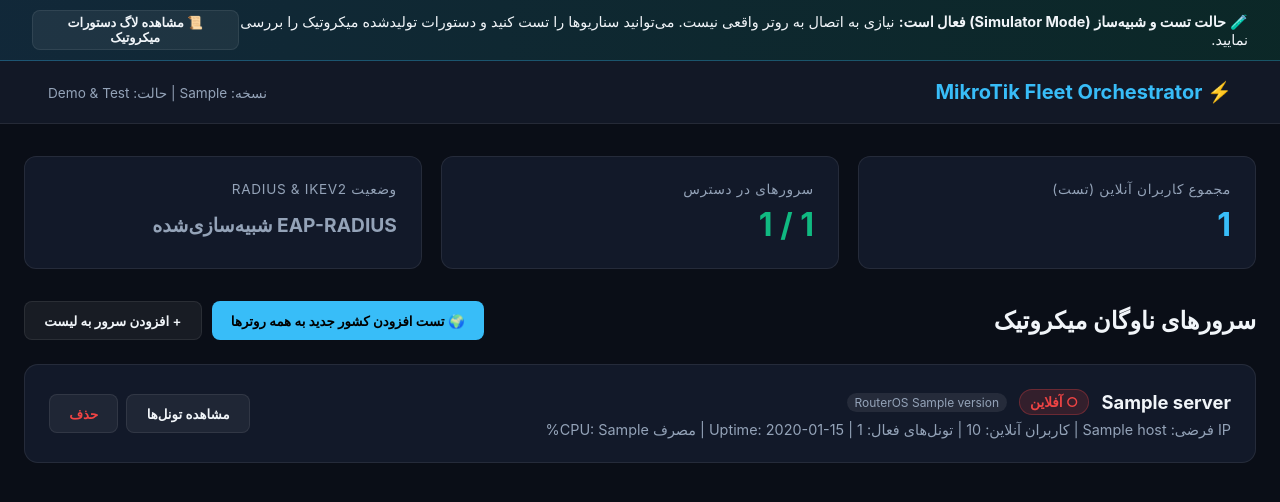
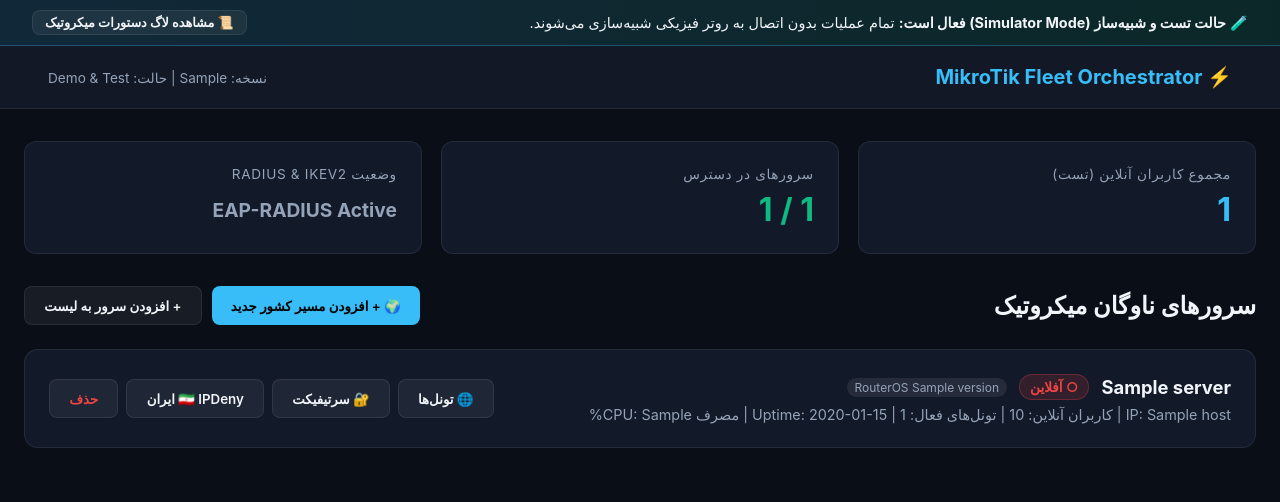
Before and after one commit to alirezamshk/mikrotik-orchestrator, a FastAPI app: template app/web/templates/dashboard.html in a window 1280 px wide. Shown: the top 502 px of the page. Run offline with FastAPI, Linux system fonts and the light colour scheme; the template is opened without the code that fills it: most values are stand-ins (such as "Sample title", 1, 10 or a date in 2020).

Commit message:
feat: add Certificate Manager (Self-Signed & Custom Upload), Iran IPDeny auto-sync, and target server selector

```diff
--- a/app/main.py
+++ b/app/main.py
@@ -102,3 +102,29 @@ async def delete_destination(server_id: str, name: str):
 @app.get("/api/commands-log")
 async def get_commands_log():
     return RouterOSClient.get_command_logs()
+
+from app.models.certificate import GenerateCertRequest, UploadCertRequest
+
+@app.post("/api/servers/{server_id}/certificates/generate")
+async def generate_certificate(server_id: str, req: GenerateCertRequest):
+    server = fleet_service.get_server(server_id)
+    if not server:
+        raise HTTPException(status_code=404, detail="Server not found")
+    with RouterOSClient(server.host, server.username, server.password, server.api_port, server.use_ssl, server_id=server.id) as client:
+        return client.generate_self_signed_cert(cert_name=req.cert_name, common_name=req.common_name, days=req.days_valid)
+
+@app.post("/api/servers/{server_id}/certificates/upload")
+async def upload_certificate(server_id: str, req: UploadCertRequest):
+    server = fleet_service.get_server(server_id)
+    if not server:
+        raise HTTPException(status_code=404, detail="Server not found")
+    with RouterOSClient(server.host, server.username, server.password, server.api_port, server.use_ssl, server_id=server.id) as client:
+        return client.upload_and_import_cert(cert_name=req.cert_name, cert_content=req.cert_content, key_content=req.key_content)
+
+@app.post("/api/servers/{server_id}/sync-iran-ips")
+async def sync_iran_ips(server_id: str):
+    server = fleet_service.get_server(server_id)
+    if not server:
+        raise HTTPException(status_code=404, detail="Server not found")
+    with RouterOSClient(server.host, server.username, server.password, server.api_port, server.use_ssl, server_id=server.id) as client:
+        return client.setup_iran_ipdeny()
--- a/app/web/static/js/app.js
+++ b/app/web/static/js/app.js
@@ -1,4 +1,5 @@
-// Modal handlers
+let currentServerIdForCert = null;
+
 function openModal(id) {
     const el = document.getElementById(id);
     if (el) el.style.display = 'flex';
@@ -9,7 +10,6 @@ function closeModal(id) {
     if (el) el.style.display = 'none';
 }
 
-// Close modal when clicking outside modal-content
 window.onclick = function(event) {
     if (event.target.classList.contains('modal')) {
         event.target.style.display = 'none';
@@ -33,19 +33,15 @@ async function submitServer(e) {
             headers: {'Content-Type': 'application/json'},
             body: JSON.stringify(data)
         });
-        if (res.ok) {
-            window.location.reload();
-        } else {
-            alert('خطا در ثبت سرور');
-        }
-    } catch (err) {
-        alert('خطای ارتباط با سرور: ' + err.message);
-    }
+        if (res.ok) { window.location.reload(); }
+        else { alert('خطا در ثبت سرور'); }
+    } catch (err) { alert('خطا: ' + err.message); }
 }
 
-// Add country destination to all servers
+// Add country destination (to all or specific server)
 async function submitDestination(e) {
     e.preventDefault();
+    const targetServer = document.getElementById('dst_target_server').value;
     const data = {
         name: document.getElementById('dst_name').value.toLowerCase().trim(),
         country_label: document.getElementById('dst_label').value.trim(),
@@ -64,7 +60,12 @@ async function submitDestination(e) {
     closeModal('addDestModal');
 
     try {
-        const res = await fetch('/api/fleet/destinations', {
+        let endpoint = '/api/fleet/destinations';
+        if (targetServer !== 'all') {
+            endpoint = '/api/servers/' + targetServer + '/destinations';
+        }
+
+        const res = await fetch(endpoint, {
             method: 'POST',
             headers: {'Content-Type': 'application/json'},
             body: JSON.stringify(data)
@@ -72,22 +73,97 @@ async function submitDestination(e) {
         const result = await res.json();
 
         let allCmds = [];
-        for (let srv in result) {
-            if (result[srv].result && result[srv].result.generated_commands) {
-                allCmds = result[srv].result.generated_commands;
-                break;
+        if (targetServer === 'all') {
+            for (let srv in result) {
+                if (result[srv].result && result[srv].result.generated_commands) {
+                    allCmds = result[srv].result.generated_commands;
+                    break;
+                }
             }
+            document.getElementById('resultTitle').innerText = '✅ کشور ' + data.country_label + ' به تمام سرورها اضافه شد!';
+        } else {
+            allCmds = result.generated_commands || [];
+            document.getElementById('resultTitle').innerText = '✅ کشور ' + data.country_label + ' به سرور انتخاب‌شده اضافه شد!';
         }
 
-        document.getElementById('resultTitle').innerText = '✅ کشور ' + data.country_label + ' با موفقیت به تمام سرورها اضافه شد!';
         document.getElementById('resultCode').innerText = allCmds.join('\n');
         openModal('resultModal');
-    } catch (err) {
-        alert('خطا در اعمال مقصد: ' + err.message);
-    }
+    } catch (err) { alert('خطا در اعمال مقصد: ' + err.message); }
 }
 
-// View tunnels of a server
+// Certificate Manager Modal & Tabs
+function openCertModal(serverId, serverName) {
+    currentServerIdForCert = serverId;
+    document.getElementById('certServerTitle').innerText = 'مدیریت سرتیفیکت: ' + serverName;
+    switchCertTab('selfSigned');
+    openModal('certModal');
+}
+
+function switchCertTab(tabName) {
+    document.getElementById('tabSelfSigned').style.display = tabName === 'selfSigned' ? 'block' : 'none';
+    document.getElementById('tabUpload').style.display = tabName === 'upload' ? 'block' : 'none';
+    document.getElementById('btnTabSelfSigned').classList.toggle('active', tabName === 'selfSigned');
+    document.getElementById('btnTabUpload').classList.toggle('active', tabName === 'upload');
+}
+
+// Generate Self-Signed on router
+async function submitGenerateCert(e) {
+    e.preventDefault();
+    if (!currentServerIdForCert) return;
+    const data = {
+        cert_name: document.getElementById('gen_cert_name').value.trim(),
+        common_name: document.getElementById('gen_common_name').value.trim(),
+        days_valid: parseInt(document.getElementById('gen_days').value),
+        key_size: 2048
+    };
+    closeModal('certModal');
+    try {
+        const res = await fetch('/api/servers/' + currentServerIdForCert + '/certificates/generate', {
+            method: 'POST',
+            headers: {'Content-Type': 'application/json'},
+            body: JSON.stringify(data)
+        });
+        const result = await res.json();
+        document.getElementById('resultTitle').innerText = '🔐 سرتیفیکت روی میکروتیک تولید شد!';
+        document.getElementById('resultCode').innerText = result.commands ? result.commands.join('\n') : JSON.stringify(result);
+        openModal('resultModal');
+    } catch (err) { alert('خطا: ' + err.message); }
+}
+
+// Upload custom cert
+async function submitUploadCert(e) {
+    e.preventDefault();
+    if (!currentServerIdForCert) return;
+    const data = {
+        cert_name: document.getElementById('up_cert_name').value.trim(),
+        cert_content: document.getElementById('up_cert_content').value.trim(),
+        key_content: document.getElementById('up_key_content').value.trim()
+    };
+    closeModal('certModal');
+    try {
+        const res = await fetch('/api/servers/' + currentServerIdForCert + '/certificates/upload', {
+            method: 'POST',
+            headers: {'Content-Type': 'application/json'},
+            body: JSON.stringify(data)
+        });
+        const result = await res.json();
+        document.getElementById('resultTitle').innerText = '📁 سرتیفیکت اختصاصی ایمپورت شد!';
+        document.getElementById('resultCode').innerText = result.commands ? result.commands.join('\n') : JSON.stringify(result);
+        openModal('resultModal');
+    } catch (err) { alert('خطا: ' + err.message); }
+}
+
+// Trigger Iran IPDeny Sync
+async function syncIranList(serverId, serverName) {
+    if (!confirm('آیا مایلید اسکریپت دریافت رنج‌های آی‌پی ایران از IPDeny روی سرور ' + serverName + ' اجرا شود؟')) return;
+    try {
+        const res = await fetch('/api/servers/' + serverId + '/sync-iran-ips', { method: 'POST' });
+        const result = await res.json();
+        alert('✅ اسکریپت IPDeny ایران با موفقیت روی روتر تنظیم و اجرا شد.');
+    } catch (err) { alert('خطا: ' + err.message); }
+}
+
+// View tunnels
 async function viewServerTunnels(id, name) {
     document.getElementById('tunServerTitle').innerText = 'تونل‌های سرور ' + name;
     try {
@@ -105,9 +181,7 @@ async function viewServerTunnels(id, name) {
         html += '</table>';
         document.getElementById('tunListContent').innerHTML = html;
         openModal('tunnelsModal');
-    } catch (err) {
-        alert('خطا در دریافت لیست تونل‌ها: ' + err.message);
-    }
+    } catch (err) { alert('خطا در دریافت لیست تونل‌ها: ' + err.message); }
 }
 
 // Show command logs
@@ -119,13 +193,11 @@ async function showLogsModal() {
             alert('هنوز دستوری ثبت نشده است. ابتدا روی دکمه «تست افزودن کشور جدید» کلیک کنید!');
             return;
         }
-        let all = logs.map(l => '# --- سرور ' + l.server + ' برای کشور ' + l.destination + ' ---\n' + l.commands.join('\n')).join('\n\n');
+        let all = logs.map(l => '# --- عملیات ' + l.destination + ' روی سرور ' + l.server + ' ---\n' + l.commands.join('\n')).join('\n\n');
         document.getElementById('resultTitle').innerText = '📜 لاگ تمام دستورات تولیدشده میکروتیک';
         document.getElementById('resultCode').innerText = all;
         openModal('resultModal');
-    } catch (err) {
-        alert('خطا در دریافت لاگ‌ها: ' + err.message);
-    }
+    } catch (err) { alert('خطا در دریافت لاگ‌ها: ' + err.message); }
 }
 
 // Delete server
--- a/app/web/templates/dashboard.html
+++ b/app/web/templates/dashboard.html
@@ -36,13 +36,26 @@
             font-size: 0.75rem;
             color: var(--text-muted);
         }
+        .tab-btn {
+            background: none;
+            border: none;
+            padding: 8px 16px;
+            color: var(--text-muted);
+            cursor: pointer;
+            font-weight: 600;
+            border-bottom: 2px solid transparent;
+        }
+        .tab-btn.active {
+            color: var(--accent);
+            border-bottom: 2px solid var(--accent);
+        }
     </style>
 </head>
 <body>
 
 <div class="mock-banner">
     <div>
-        <span>🧪 <strong>حالت تست و شبیه‌ساز (Simulator Mode) فعال است:</strong> نیازی به اتصال به روتر واقعی نیست. می‌توانید سناریوها را تست کنید و دستورات تولیدشده میکروتیک را بررسی نمایید.</span>
+        <span>🧪 <strong>حالت تست و شبیه‌ساز (Simulator Mode) فعال است:</strong> تمام عملیات بدون اتصال به روتر فیزیکی شبیه‌سازی می‌شوند.</span>
     </div>
     <div>
         <button class="btn btn-secondary" style="padding: 4px 12px; font-size: 0.8rem;" onclick="showLogsModal()">📜 مشاهده لاگ دستورات میکروتیک</button>
@@ -70,14 +83,14 @@
         </div>
         <div class="stat-card">
             <span class="stat-label">وضعیت RADIUS & IKEv2</span>
-            <span class="stat-value" style="font-size: 1.2rem; color: var(--text-muted); margin-top: 8px;">EAP-RADIUS شبیه‌سازی‌شده</span>
+            <span class="stat-value" style="font-size: 1.2rem; color: var(--text-muted); margin-top: 8px;">EAP-RADIUS Active</span>
         </div>
     </div>
 
     <div class="actions-bar">
         <h2>سرورهای ناوگان میکروتیک</h2>
         <div style="display: flex; gap: 10px;">
-            <button class="btn btn-primary" onclick="openModal('addDestModal')">🌍 تست افزودن کشور جدید به همه روترها</button>
+            <button class="btn btn-primary" onclick="openModal('addDestModal')">🌍 + افزودن مسیر کشور جدید</button>
             <button class="btn btn-secondary" onclick="openModal('addServerModal')">+ افزودن سرور به لیست</button>
         </div>
     </div>
@@ -94,15 +107,17 @@
                     <span class="tag-pill">RouterOS {{ s.version or '7.x' }}</span>
                 </div>
                 <div style="font-size: 0.9rem; color: var(--text-muted);">
-                    <span>IP فرضی: {{ s.host }}</span> |
+                    <span>IP: {{ s.host }}</span> |
                     <span>کاربران آنلاین: {{ s.ppp_active_users + s.ipsec_active_peers }}</span> |
                     <span>تونل‌های فعال: {{ s.tunnels_count }}</span> |
                     <span>Uptime: {{ s.uptime or '—' }}</span> |
                     <span>مصرف CPU: {{ s.cpu_load or 0 }}%</span>
                 </div>
             </div>
-            <div style="display: flex; gap: 8px;">
-                <button class="btn btn-secondary" onclick="viewServerTunnels('{{ s.id }}', '{{ s.name }}')">مشاهده تونل‌ها</button>
+            <div style="display: flex; gap: 8px; flex-wrap: wrap;">
+                <button class="btn btn-secondary" onclick="viewServerTunnels('{{ s.id }}', '{{ s.name }}')">🌐 تونل‌ها</button>
+                <button class="btn btn-secondary" onclick="openCertModal('{{ s.id }}', '{{ s.name }}')">🔐 سرتیفیکت</button>
+                <button class="btn btn-secondary" onclick="syncIranList('{{ s.id }}', '{{ s.name }}')">🇮🇷 IPDeny ایران</button>
                 <button class="btn btn-secondary" style="color: var(--danger);" onclick="deleteServer('{{ s.id }}')">حذف</button>
             </div>
         </div>
@@ -117,7 +132,7 @@
 <!-- Modal: Add Server -->
 <div id="addServerModal" class="modal">
     <div class="modal-content">
-        <h3 style="margin-bottom: 1.5rem;">افزودن سرور میکروتیک</h3>
+        <h3 style="margin-bottom: 1.5rem;">افزودن سرور میکروتیک جدید</h3>
         <form id="serverForm" onsubmit="submitServer(event)">
             <div class="form-group">
                 <label>شناسه / نام سرور</label>
@@ -147,21 +162,28 @@
     </div>
 </div>
 
-<!-- Modal: Add Destination to all -->
+<!-- Modal: Add Destination / Country -->
 <div id="addDestModal" class="modal">
     <div class="modal-content" style="max-width: 650px;">
-        <h3 style="margin-bottom: 0.5rem;">🌍 تست افزودن کشور جدید به روترها</h3>
-        <p style="font-size: 0.85rem; color: var(--text-muted); margin-bottom: 1.2rem;">
-            در این بخش مشخصات یک تونل و کشور جدید را وارد کنید. سیستم تمام مراحل کانفیگ را شبیه‌سازی کرده و دستورات خروجی RouterOS را به شما نشان می‌دهد.
-        </p>
+        <h3 style="margin-bottom: 0.5rem;">🌍 افزودن کشور / تونل خروجی جدید</h3>
         <form id="destForm" onsubmit="submitDestination(event)">
+            <div class="form-group">
+                <label>🎯 هدف اعمال کانفیگ:</label>
+                <select id="dst_target_server" style="border: 1px solid var(--accent);">
+                    <option value="all">🌍 تمام سرورهای ناوگان (Fleet Broadcast)</option>
+                    {% for s in servers %}
+                    <option value="{{ s.id }}">فقط سرور: {{ s.name }} ({{ s.host }})</option>
+                    {% endfor %}
+                </select>
+            </div>
+
             <div style="display: grid; grid-template-columns: 1fr 1fr; gap: 12px;">
                 <div class="form-group">
                     <label>کد کوتاه کشور (e.g. de, fr, nl)</label>
                     <input type="text" id="dst_name" value="fr" required>
                 </div>
                 <div class="form-group">
-                    <label>نام کشور</label>
+                    <label>نام نمایشی کشور</label>
                     <input type="text" id="dst_label" value="France" required>
                 </div>
                 <div class="form-group">
@@ -199,22 +221,88 @@
 
             <div style="display: flex; justify-content: flex-end; gap: 10px; margin-top: 1.5rem;">
                 <button type="button" class="btn btn-secondary" onclick="closeModal('addDestModal')">انصراف</button>
-                <button type="submit" class="btn btn-primary">تست و اعمال شبیه‌سازی</button>
+                <button type="submit" class="btn btn-primary">ایجاد خودکار تونل و روتینگ</button>
             </div>
         </form>
+    </div>
+</div>
+
+<!-- Modal: Certificate Manager (2 Options) -->
+<div id="certModal" class="modal">
+    <div class="modal-content" style="max-width: 650px;">
+        <h3 id="certServerTitle" style="margin-bottom: 1rem;">🔐 مدیریت سرتیفیکت میکروتیک</h3>
+
+        <div style="display: flex; border-bottom: 1px solid var(--border-color); margin-bottom: 1.5rem;">
+            <button class="tab-btn active" id="btnTabSelfSigned" onclick="switchCertTab('selfSigned')">۱. ساخت خودکار روی میکروتیک (Self-Signed)</button>
+            <button class="tab-btn" id="btnTabUpload" onclick="switchCertTab('upload')">۲. آپلود فایل سرتیفیکت (CRT / Key)</button>
+        </div>
+
+        <!-- Tab 1: Self-Signed -->
+        <div id="tabSelfSigned">
+            <p style="font-size: 0.85rem; color: var(--text-muted); margin-bottom: 1rem;">
+                خود میکروتیک یک CA داخلی ساخته و سرتیفیکت <code>server-template</code> را به صورت خودکار Sign می‌کند (مناسب راه‌اندازی سریع).
+            </p>
+            <form onsubmit="submitGenerateCert(event)">
+                <div class="form-group">
+                    <label>نام سرتیفیکت در روتر</label>
+                    <input type="text" id="gen_cert_name" value="server-template" required>
+                </div>
+                <div class="form-group">
+                    <label>Common Name (CN)</label>
+                    <input type="text" id="gen_common_name" value="server-template" required>
+                </div>
+                <div class="form-group">
+                    <label>مدت اعتبار (روز)</label>
+                    <input type="number" id="gen_days" value="3650" required>
+                </div>
+                <div style="display: flex; justify-content: flex-end; gap: 10px; margin-top: 1.5rem;">
+                    <button type="button" class="btn btn-secondary" onclick="closeModal('certModal')">بستن</button>
+                    <button type="submit" class="btn btn-primary">تولید و Sign خودکار سرتیفیکت</button>
+                </div>
+            </form>
+        </div>
+
+        <!-- Tab 2: Upload Files -->
+        <div id="tabUpload" style="display: none;">
+            <p style="font-size: 0.85rem; color: var(--text-muted); margin-bottom: 1rem;">
+                محتوای فایل سرتیفیکت (.crt / .pem) و کلید خصوصی (.key) را وارد کنید تا روی روتر آپلود و Import شود.
+            </p>
+            <form onsubmit="submitUploadCert(event)">
+                <div class="form-group">
+                    <label>نام سرتیفیکت در روتر</label>
+                    <input type="text" id="up_cert_name" value="server-template" required>
+                </div>
+                <div class="form-group">
+                    <label>محتوای سرتیفیکت (-----BEGIN CERTIFICATE----- ...)</label>
+                    <textarea id="up_cert_content" style="width: 100%; height: 90px; background: #0f1422; color: #fff; border: 1px solid var(--border-color); border-radius: 8px; font-family: monospace; font-size: 0.8rem; padding: 8px;" placeholder="-----BEGIN CERTIFICATE-----
+...
+-----END CERTIFICATE-----" required></textarea>
+                </div>
+                <div class="form-group">
+                    <label>محتوای کلید خصوصی (-----BEGIN PRIVATE KEY----- ...)</label>
+                    <textarea id="up_key_content" style="width: 100%; height: 90px; background: #0f1422; color: #fff; border: 1px solid var(--border-color); border-radius: 8px; font-family: monospace; font-size: 0.8rem; padding: 8px;" placeholder="-----BEGIN RSA PRIVATE KEY-----
+...
+-----END RSA PRIVATE KEY-----" required></textarea>
+                </div>
+                <div style="display: flex; justify-content: flex-end; gap: 10px; margin-top: 1.5rem;">
+                    <button type="button" class="btn btn-secondary" onclick="closeModal('certModal')">بستن</button>
+                    <button type="submit" class="btn btn-primary">آپلود و ایمپورت در میکروتیک</button>
+                </div>
+            </form>
+        </div>
     </div>
 </div>
 
 <!-- Modal: Result / Generated Code -->
 <div id="resultModal" class="modal">
     <div class="modal-content" style="max-width: 750px;">
-        <h3 id="resultTitle" style="margin-bottom: 0.5rem; color: var(--success);">عملیات شبیه‌سازی با موفقیت انجام شد</h3>
+        <h3 id="resultTitle" style="margin-bottom: 0.5rem; color: var(--success);">عملیات با موفقیت انجام شد</h3>
         <p style="font-size: 0.85rem; color: var(--text-muted);">
-            دستورات زیر دقیقاً دستوراتی هستند که در حالت واقعی به پورت API / ترمینال میکروتیک ارسال می‌شوند:
+            دستورات زیر به میکروتیک ارسال و پردازش شدند:
         </p>
         <div class="code-block" id="resultCode"></div>
         <div style="display: flex; justify-content: flex-end; margin-top: 1.5rem;">
-            <button class="btn btn-primary" onclick="closeModal('resultModal'); window.location.reload();">تأیید و بازگشت به داشبورد</button>
+            <button class="btn btn-primary" onclick="closeModal('resultModal'); window.location.reload();">تأیید</button>
         </div>
     </div>
 </div>
@@ -222,7 +310,7 @@
 <!-- Modal: Tunnels List -->
 <div id="tunnelsModal" class="modal">
     <div class="modal-content" style="max-width: 650px;">
-        <h3 id="tunServerTitle" style="margin-bottom: 1rem;">تونل‌های فعال</h3>
+        <h3 id="tunServerTitle" style="margin-bottom: 1rem;">تونل‌های سرور</h3>
         <div id="tunListContent" style="font-size: 0.9rem;"></div>
         <div style="display: flex; justify-content: flex-end; margin-top: 1.5rem;">
             <button class="btn btn-secondary" onclick="closeModal('tunnelsModal')">بستن</button>
```
Also changed, not shown: app/core/ros_client.py (+68 -0 lines), app/models/certificate.py (added, +15 -0 lines).
